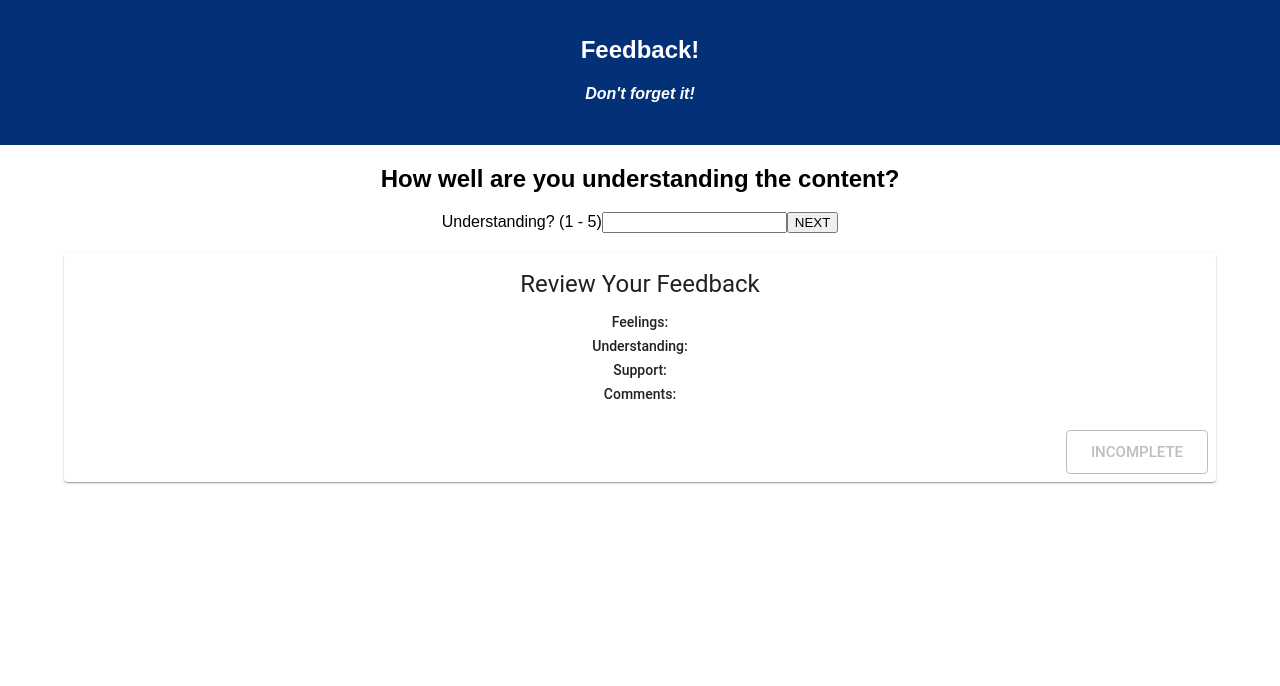
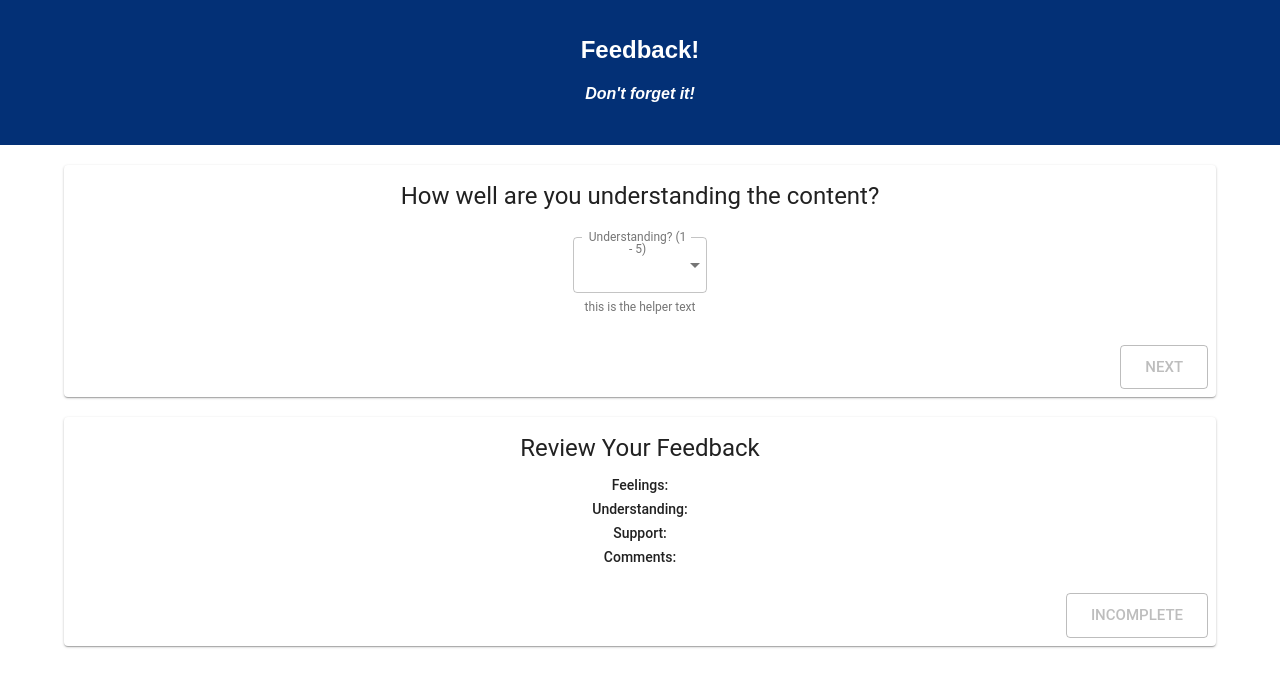
Before and after one commit to tomroselyn/redux-feedback-loop, a React (Create React App) app: page /#/understanding in a window 1280 px wide. Shown: the top 686 px of the page. Built offline with nearby package versions, Linux system fonts and the light colour scheme.

Commit message:
material ui on remaining input cards

```diff
--- a/src/components/CommentsCard/CommentsCard.jsx
+++ b/src/components/CommentsCard/CommentsCard.jsx
@@ -1,27 +1,75 @@
 import React, { Component } from 'react';
 import { connect } from 'react-redux';
 import Review from '../Review/Review';
+import { TextField, Button, Card, CardContent, CardActions, Typography } from '@material-ui/core';
 
 class CommentsCard extends Component {
 
+    state = {
+        comment: ''
+    }
+
     handleInput = (event) => {
-        this.props.dispatch({ type: 'SET_FEEDBACK', name: 'comments', payload: event.target.value })
+        this.setState({
+            comment: event.target.value
+        })
     }
 
     handleNext = () => {
+        this.props.dispatch({ type: 'SET_FEEDBACK', name: 'comments', payload: this.state.comment })
         this.props.history.push('/review');
     }
 
     render() {
+
+        let isValid;
+        if (this.state.comment) {
+            isValid = true;
+        } else {
+            isValid = false;
+        }
+
         return (
             <div>
-                <h2>Any comments you want to leave?</h2>
-                <label>Comments</label>
-                <input onChange={this.handleInput} type="text" />
-                <button onClick={this.handleNext}>NEXT</button>
+                <Card className="inputCard">
+                    <CardContent>
+                        <Typography component="h2" variant="h5" gutterBottom>
+                            Any comments you want to leave?
+                        </Typography>
+                        <TextField
+                            multiline
+                            label="Comments?"
+                            value={this.state.comment}
+                            onChange={this.handleInput}
+                            margin="normal"
+                            variant="outlined"
+                            helperText="this is the helper text"
+                        >
+                        </TextField>
+                    </CardContent>
+                    <CardActions className="cardActions">
+                        <Button
+                            variant="outlined"
+                            color="primary"
+                            size="large"
+                            disabled={!isValid}
+                            onClick={this.handleNext}
+                        >NEXT</Button>
+                    </CardActions>
+                </Card>
                 <Review />
             </div>
         )
+
+        // return (
+        //     <div>
+        //         <h2>Any comments you want to leave?</h2>
+        //         <label>Comments</label>
+        //         <input onChange={this.handleInput} type="text" />
+        //         <button onClick={this.handleNext}>NEXT</button>
+        //         <Review />
+        //     </div>
+        // )
     }
 }
 
--- a/src/components/FeelingCard/FeelingCard.jsx
+++ b/src/components/FeelingCard/FeelingCard.jsx
@@ -14,20 +14,16 @@ class FeelingsCard extends Component {
         this.props.dispatch({ type: 'CLEAR_FEEDBACK' })
     }
 
+    handleNext = () => {
+        this.props.dispatch({ type: 'SET_FEEDBACK', name: 'feeling', payload: this.state.rating })
+        this.props.history.push('/understanding');
+    }
+
     handleSelect = (event) => {
         this.setState({
             rating: event.target.value,
             valid: true
         })
-    }
-
-    // handleInput = (event) => {
-    //     this.props.dispatch({type: 'SET_FEEDBACK', name: 'feeling', payload: event.target.value})
-    // }
-
-    handleNext = () => {
-        this.props.dispatch({ type: 'SET_FEEDBACK', name: 'feeling', payload: this.state.rating })
-        this.props.history.push('/understanding');
     }
 
     render() {
--- a/src/components/Review/Review.jsx
+++ b/src/components/Review/Review.jsx
@@ -24,13 +24,10 @@ class Review extends Component {
         let submitButton;
 
         if (
-            this.props.feedback.feeling > 0
-            && this.props.feedback.feeling <= 5
-            && this.props.feedback.understanding > 0
-            && this.props.feedback.understanding <= 5
-            && this.props.feedback.support > 0
-            && this.props.feedback.support <= 5
-            && this.props.feedback.comments !== ''
+            this.props.feedback.feeling
+            && this.props.feedback.understanding
+            && this.props.feedback.support
+            && this.props.feedback.comments
         ) {
             submitButton =
                 <Button
@@ -68,10 +65,6 @@ class Review extends Component {
                         <Typography component="p" variant="body2">
                             Comments: {this.props.feedback.comments}
                         </Typography>
-                        {/* <p>Feelings: {this.props.feedback.feeling}</p>
-                        <p>Understanding: {this.props.feedback.understanding}</p>
-                        <p>Support: {this.props.feedback.support}</p>
-                        <p>Comments: {this.props.feedback.comments}</p> */}
                     </CardContent>
                     <CardActions className="cardActions">
                         {submitButton}
--- a/src/components/SupportCard/SupportCard.jsx
+++ b/src/components/SupportCard/SupportCard.jsx
@@ -1,24 +1,64 @@
 import React, { Component } from 'react';
 import { connect } from 'react-redux';
 import Review from '../Review/Review';
+import { MenuItem, TextField, Button, Card, CardContent, CardActions, Typography } from '@material-ui/core';
 
 class SupportCard extends Component {
 
-    handleInput = (event) => {
-        this.props.dispatch({ type: 'SET_FEEDBACK', name: 'support', payload: event.target.value })
+    state = {
+        rating: 0,
+        valid: false
     }
 
     handleNext = () => {
+        this.props.dispatch({ type: 'SET_FEEDBACK', name: 'support', payload: this.state.rating })
         this.props.history.push('/comments');
     }
 
+    handleSelect = (event) => {
+        this.setState({
+            rating: event.target.value,
+            valid: true
+        })
+    }
+
     render() {
+
+        console.log('rating:', this.state.rating);
+
         return (
             <div>
-                <h2>How well are you being supported?</h2>
-                <label>Support? (1 - 5)</label>
-                <input onChange={this.handleInput} type="number" />
-                <button onClick={this.handleNext}>NEXT</button>
+                <Card className="inputCard">
+                    <CardContent>
+                        <Typography component="h2" variant="h5" gutterBottom>
+                            How well are you being supported?
+                        </Typography>
+                        <TextField
+                            select
+                            label="Support? (1 - 5)"
+                            value={this.state.rating}
+                            onChange={this.handleSelect}
+                            margin="normal"
+                            variant="outlined"
+                            helperText="this is the helper text"
+                        >
+                            <MenuItem value="1">1</MenuItem>
+                            <MenuItem value="2">2</MenuItem>
+                            <MenuItem value="3">3</MenuItem>
+                            <MenuItem value="4">4</MenuItem>
+                            <MenuItem value="5">5</MenuItem>
+                        </TextField>
+                    </CardContent>
+                    <CardActions className="cardActions">
+                        <Button
+                            variant="outlined"
+                            color="primary"
+                            size="large"
+                            disabled={!this.state.valid}
+                            onClick={this.handleNext}
+                        >NEXT</Button>
+                    </CardActions>
+                </Card>
                 <Review />
             </div>
         )
--- a/src/components/UnderstandingCard/UnderstandingCard.jsx
+++ b/src/components/UnderstandingCard/UnderstandingCard.jsx
@@ -1,24 +1,64 @@
 import React, { Component } from 'react';
 import { connect } from 'react-redux';
 import Review from '../Review/Review';
+import { MenuItem, TextField, Button, Card, CardContent, CardActions, Typography } from '@material-ui/core';
 
 class UnderstandingCard extends Component {
 
-    handleInput = (event) => {
-        this.props.dispatch({ type: 'SET_FEEDBACK', name: 'understanding', payload: event.target.value })
+    state = {
+        rating: 0,
+        valid: false
     }
 
     handleNext = () => {
+        this.props.dispatch({ type: 'SET_FEEDBACK', name: 'understanding', payload: this.state.rating })
         this.props.history.push('/support');
     }
 
+    handleSelect = (event) => {
+        this.setState({
+            rating: event.target.value,
+            valid: true
+        })
+    }
+
     render() {
+
+        console.log('rating:', this.state.rating);
+
         return (
             <div>
-                <h2>How well are you understanding the content?</h2>
-                <label>Understanding? (1 - 5)</label>
-                <input onChange={this.handleInput} type="number" />
-                <button onClick={this.handleNext}>NEXT</button>
+                <Card className="inputCard">
+                    <CardContent>
+                        <Typography component="h2" variant="h5" gutterBottom>
+                            How well are you understanding the content?
+                        </Typography>
+                        <TextField
+                            select
+                            label="Understanding? (1 - 5)"
+                            value={this.state.rating}
+                            onChange={this.handleSelect}
+                            margin="normal"
+                            variant="outlined"
+                            helperText="this is the helper text"
+                        >
+                            <MenuItem value="1">1</MenuItem>
+                            <MenuItem value="2">2</MenuItem>
+                            <MenuItem value="3">3</MenuItem>
+                            <MenuItem value="4">4</MenuItem>
+                            <MenuItem value="5">5</MenuItem>
+                        </TextField>
+                    </CardContent>
+                    <CardActions className="cardActions">
+                        <Button
+                            variant="outlined"
+                            color="primary"
+                            size="large"
+                            disabled={!this.state.valid}
+                            onClick={this.handleNext}
+                        >NEXT</Button>
+                    </CardActions>
+                </Card>
                 <Review />
             </div>
         )
```
